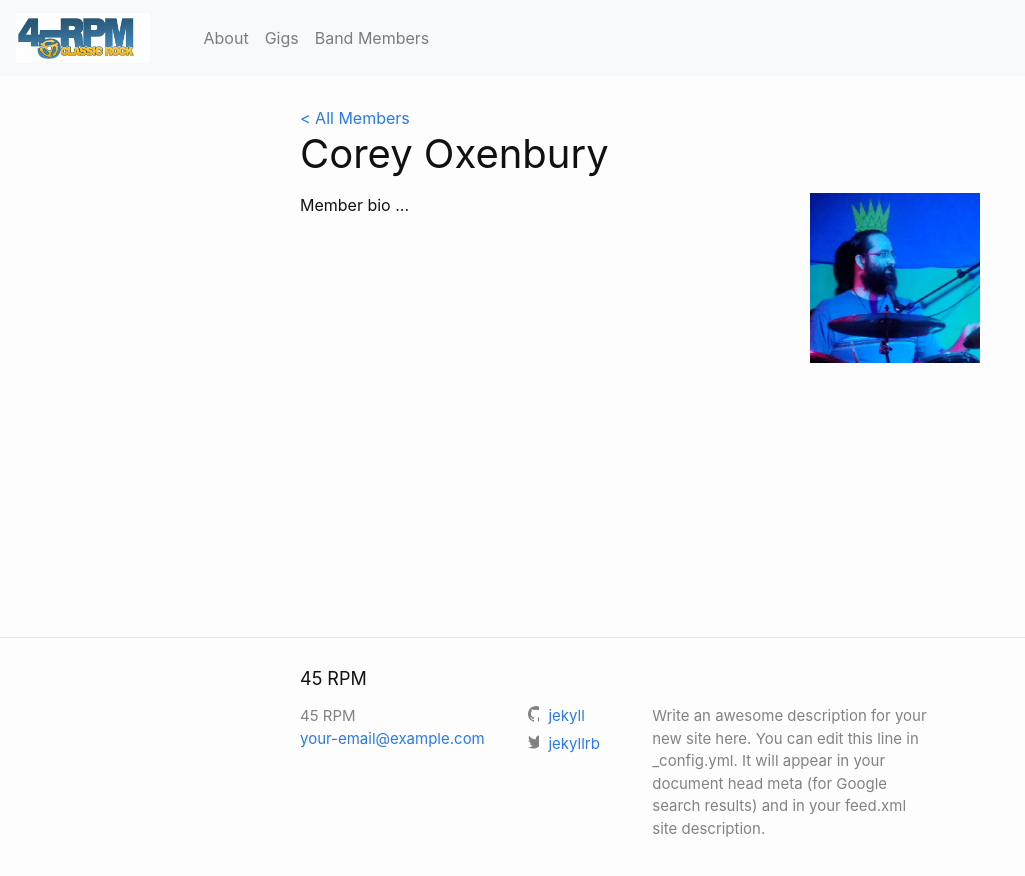
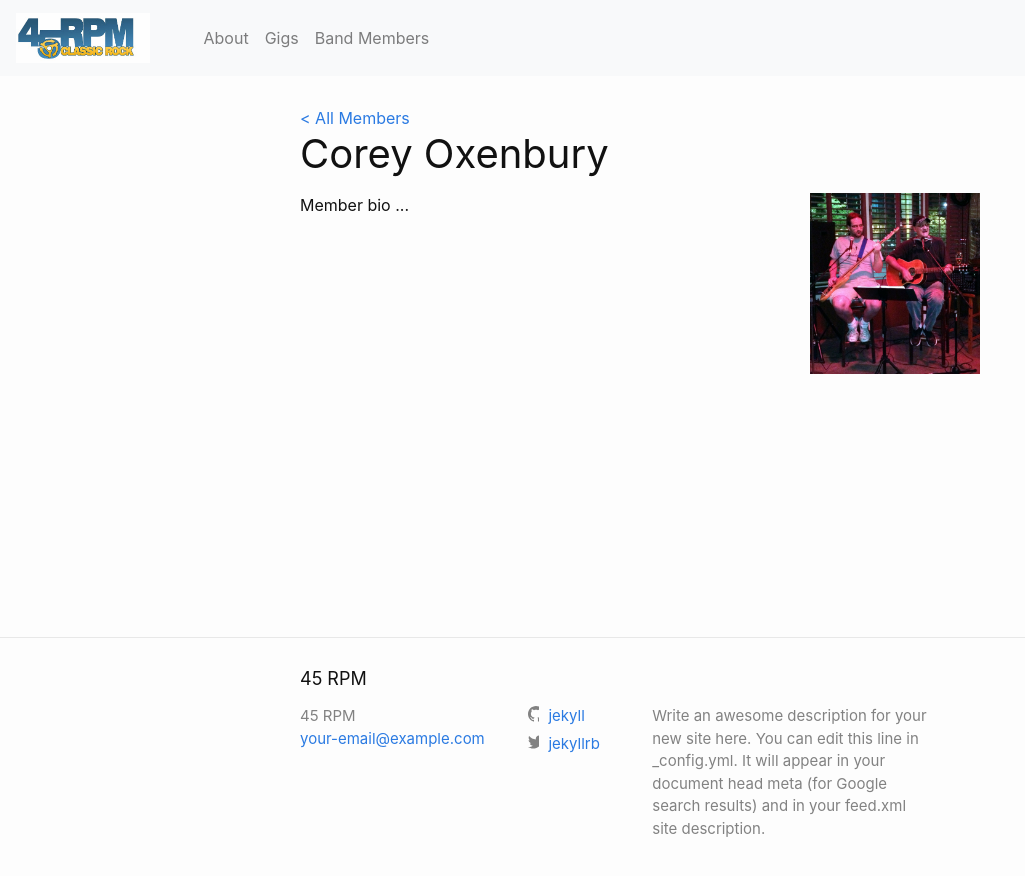
Before and after one commit to 5290charlie/45rpm-site, a Jekyll site: the page built from _members/corey.md, in a window 1280 px wide. Shown: the top 876 px of the page, without its empty margins (0-1025 px from the left). Built offline with Jekyll 4.4.1, drawn with Linux system fonts in a browser that asks for light colours.

Commit message:
[HT] Edited item: _members/corey.md

```diff
--- a/_members/corey.md
+++ b/_members/corey.md
@@ -2,7 +2,7 @@
 layout: member
 short_name: corey
 display_name: Corey Oxenbury
-avatar_path: /upload/image/png/1570298543161_avatar_path_corey.png
+avatar_path: /upload/image/jpeg/1585792031654_avatar_path_gigpic.jpg
 email: null
 web: null
 twitter: null
@@ -11,5 +11,4 @@ instagram: null
 linkedin: null
 
 ---
-
 <p>Member bio ...</p>
```
